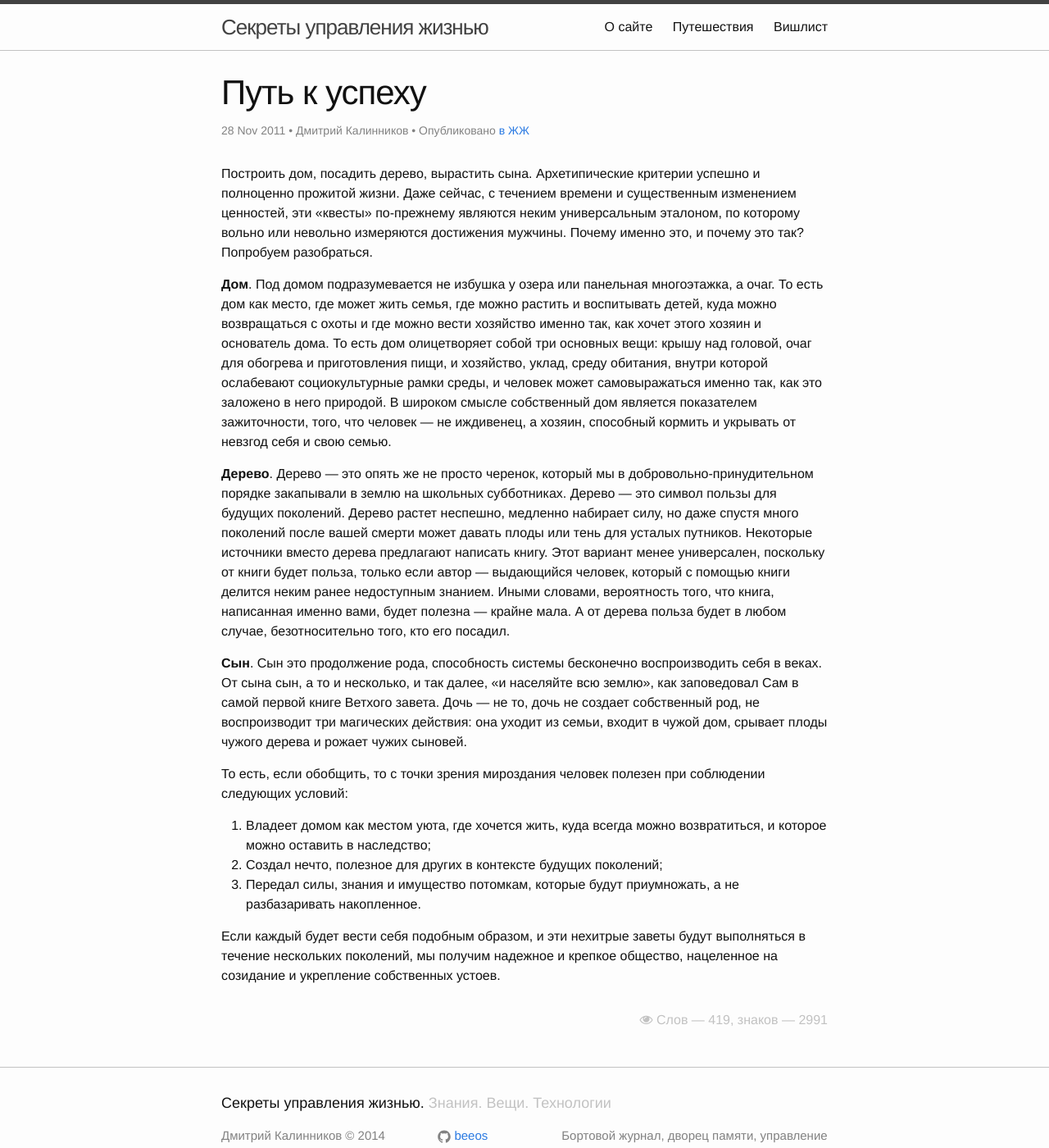
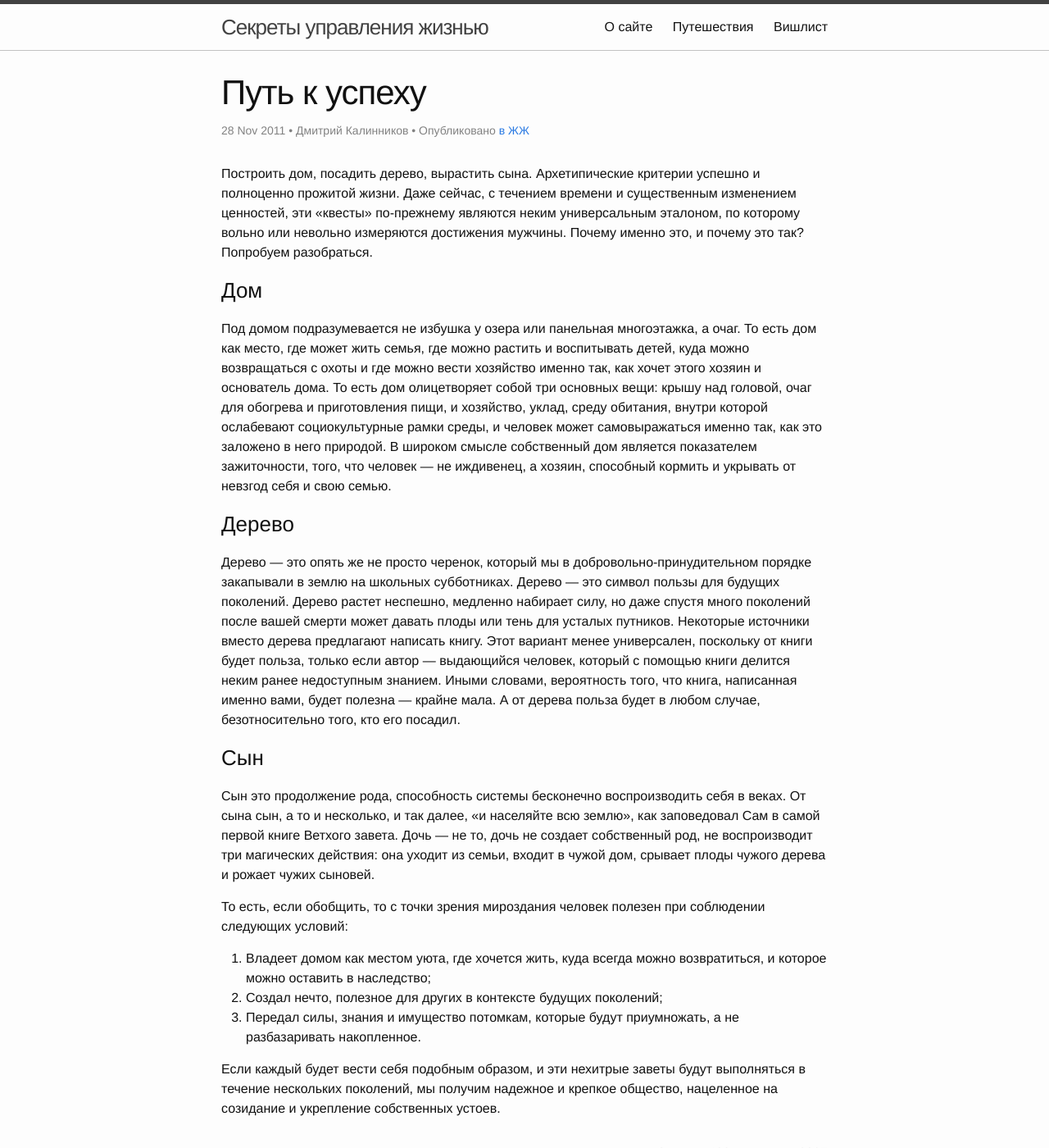
Before and after one commit to beeos/beeos.github.io, a Jekyll site: the page built from _posts/2011-11-28-way-to-success.markdown, in a window 1280 px wide and 1400 px high. Shown: the whole window at 82% size. Built offline with Jekyll 4.4.1, drawn with Linux system fonts in a browser that asks for light colours; nearby versions of some CDN libraries; some of the changed text lies outside the part shown.

Commit message:
Adding headers instead of inline emphasis

```diff
--- a/_posts/2011-11-28-way-to-success.markdown
+++ b/_posts/2011-11-28-way-to-success.markdown
@@ -8,11 +8,17 @@ originally-posted-at: в ЖЖ
 ---
 Построить дом, посадить дерево, вырастить сына. Архетипические критерии успешно и полноценно прожитой жизни. Даже сейчас, с течением времени и существенным изменением ценностей, эти «квесты» по-прежнему являются неким универсальным эталоном, по которому вольно или невольно измеряются достижения мужчины. Почему именно это, и почему это так? Попробуем разобраться.
 
-**Дом**. Под домом подразумевается не избушка у озера или панельная многоэтажка, а очаг. То есть дом как место, где может жить семья, где можно растить и воспитывать детей, куда можно возвращаться с охоты и где можно вести хозяйство именно так, как хочет этого хозяин и основатель дома. То есть дом олицетворяет собой три основных вещи: крышу над головой, очаг для обогрева и приготовления пищи, и хозяйство, уклад, среду обитания, внутри которой ослабевают социокультурные рамки среды, и человек может самовыражаться именно так, как это заложено в него природой. В широком смысле собственный дом является показателем зажиточности, того, что человек — не иждивенец, а хозяин, способный кормить и укрывать от невзгод себя и свою семью.
+### Дом
 
-**Дерево**. Дерево — это опять же не просто черенок, который мы в добровольно-принудительном порядке закапывали в землю на школьных субботниках. Дерево — это символ пользы для будущих поколений. Дерево растет неспешно, медленно набирает силу, но даже спустя много поколений после вашей смерти может давать плоды или тень для усталых путников. Некоторые источники вместо дерева предлагают написать книгу. Этот вариант менее универсален, поскольку от книги будет польза, только если автор — выдающийся человек, который с помощью книги делится неким ранее недоступным знанием. Иными словами, вероятность того, что книга, написанная именно вами, будет полезна — крайне мала. А от дерева польза будет в любом случае, безотносительно того, кто его посадил.
+Под домом подразумевается не избушка у озера или панельная многоэтажка, а очаг. То есть дом как место, где может жить семья, где можно растить и воспитывать детей, куда можно возвращаться с охоты и где можно вести хозяйство именно так, как хочет этого хозяин и основатель дома. То есть дом олицетворяет собой три основных вещи: крышу над головой, очаг для обогрева и приготовления пищи, и хозяйство, уклад, среду обитания, внутри которой ослабевают социокультурные рамки среды, и человек может самовыражаться именно так, как это заложено в него природой. В широком смысле собственный дом является показателем зажиточности, того, что человек — не иждивенец, а хозяин, способный кормить и укрывать от невзгод себя и свою семью.
 
-**Сын**. Сын это продолжение рода, способность системы бесконечно воспроизводить себя в веках. От сына сын, а то и несколько, и так далее, «и населяйте всю землю», как заповедовал Сам в самой первой книге Ветхого завета. Дочь — не то, дочь не создает собственный род, не воспроизводит три магических действия: она уходит из семьи, входит в чужой дом, срывает плоды чужого дерева и рожает чужих сыновей.
+### Дерево
+
+Дерево — это опять же не просто черенок, который мы в добровольно-принудительном порядке закапывали в землю на школьных субботниках. Дерево — это символ пользы для будущих поколений. Дерево растет неспешно, медленно набирает силу, но даже спустя много поколений после вашей смерти может давать плоды или тень для усталых путников. Некоторые источники вместо дерева предлагают написать книгу. Этот вариант менее универсален, поскольку от книги будет польза, только если автор — выдающийся человек, который с помощью книги делится неким ранее недоступным знанием. Иными словами, вероятность того, что книга, написанная именно вами, будет полезна — крайне мала. А от дерева польза будет в любом случае, безотносительно того, кто его посадил.
+
+### Сын
+
+Сын это продолжение рода, способность системы бесконечно воспроизводить себя в веках. От сына сын, а то и несколько, и так далее, «и населяйте всю землю», как заповедовал Сам в самой первой книге Ветхого завета. Дочь — не то, дочь не создает собственный род, не воспроизводит три магических действия: она уходит из семьи, входит в чужой дом, срывает плоды чужого дерева и рожает чужих сыновей.
 
 То есть, если обобщить, то с точки зрения мироздания человек полезен при соблюдении следующих условий:
 
```
